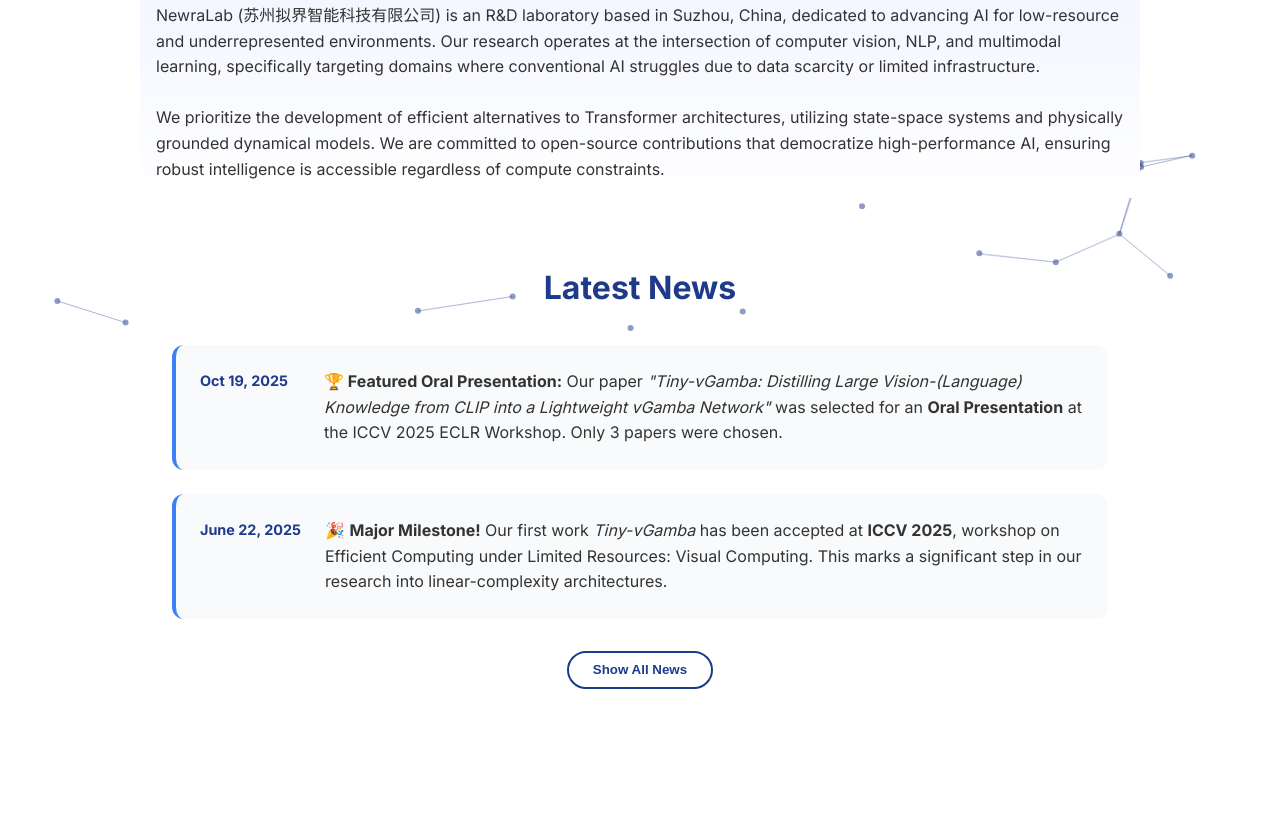
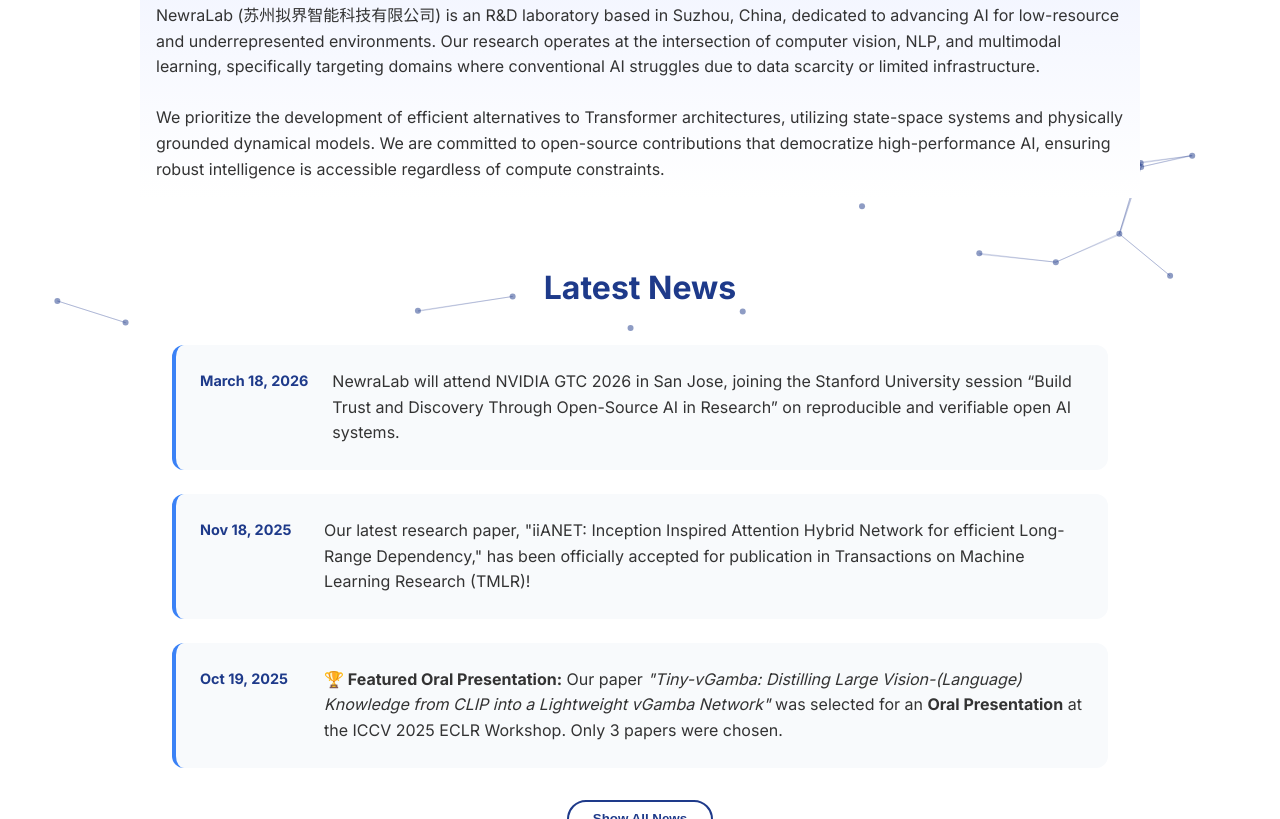
Before and after one commit to yunusa2k2/newralab, a plain HTML site: page index.html in a window 1280 px wide. Shown: the part 456-1275 px from the top of the page. Drawn offline with Linux system fonts and the light colour scheme.

Commit message:
Update index.html

```diff
--- a/index.html
+++ b/index.html
@@ -929,7 +929,15 @@
   <div class="news-container" id="newsContainer">
 
 
-  <div class="news-item hidden">
+
+	<div class="news-item">
+      <div class="news-date">March 18, 2026</div>
+      <div class="news-text">NewraLab will attend NVIDIA GTC 2026 in San Jose, joining the Stanford University session “Build Trust and
+		  Discovery Through Open-Source AI in Research” on reproducible and verifiable open AI systems.
+      </div>
+    </div>
+
+  <div class="news-item">
       <div class="news-date">Nov 18, 2025</div>
       <div class="news-text">
         Our latest research paper, "iiANET: Inception Inspired Attention Hybrid Network for efficient Long-Range Dependency," has been officially accepted for publication in Transactions on Machine Learning Research (TMLR)!
@@ -943,7 +951,7 @@
       </div>
     </div>
 
-    <div class="news-item">
+    <div class="news-item hidden">
       <div class="news-date">June 22, 2025</div>
       <div class="news-text">
         🎉 <strong>Major Milestone!</strong> Our first work <em>Tiny-vGamba</em> has been accepted at <strong>ICCV 2025</strong>, workshop on Efficient Computing under Limited Resources: Visual Computing. This marks a significant step in our research into linear-complexity architectures.
```
